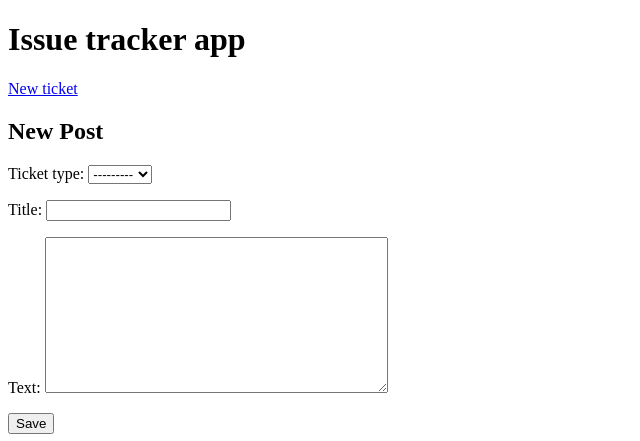
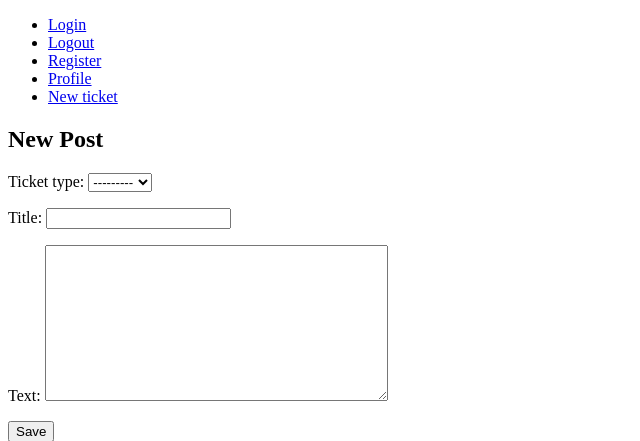
Before and after one commit to r-andy79/issue-tracker-app, a Django app: page /ticket/new/ in a window 1280 px wide. Shown: the top 441 px of the page, without its empty margins (0-640 px from the left). Run offline with Django 3.2, Linux system fonts and the light colour scheme.

Commit message:
Added log out functionality

```diff
--- a/issue_tracker/settings.py
+++ b/issue_tracker/settings.py
@@ -120,3 +120,4 @@ USE_TZ = True
 
 STATIC_URL = '/static/'
 STATIC_ROOT = os.path.join(BASE_DIR, 'static')
+MESSAGE_STORAGE = 'django.contrib.messages.storage.session.SessionStorage'
--- a/issue_tracker_app/templates/issue_tracker_app/base.html
+++ b/issue_tracker_app/templates/issue_tracker_app/base.html
@@ -7,8 +7,22 @@
   <title>Document</title>
 </head>
 <body>
-  <h1>Issue tracker app</h1>
-  <a href="{% url 'ticket_new' %}">New ticket</a>
+  <nav>
+    <ul>
+      <li><a href="#">Login</a></li>
+      <li><a href="{% url 'logout' %}">Logout</a></li>
+      <li><a href="#">Register</a></li>
+      <li><a href="#">Profile</a></li>
+      <li><a href="#">New ticket</a></li>
+    </ul>
+  </nav>
+  {% if messages %}
+  <div>
+    {% for message in messages %}
+      {{ message }}
+    {% endfor %}
+  </div>
+  {% endif %}
   {% block content %}
   {% endblock %}
 </body>
--- a/issue_tracker_app/templates/issue_tracker_app/ticket_detail.html
+++ b/issue_tracker_app/templates/issue_tracker_app/ticket_detail.html
@@ -1,8 +1,7 @@
 {% extends 'issue_tracker_app/base.html' %}
 {% block content %}
 <div class="ticket">
-  {{ ticket.title}}
-  {{ ticket.text }}
-
+  <h2>{{ ticket.title}}</h2>
+  <p>{{ ticket.text }}</p>
 </div>
 {% endblock %}
--- a/issue_tracker_app/templates/issue_tracker_app/ticket_list.html
+++ b/issue_tracker_app/templates/issue_tracker_app/ticket_list.html
@@ -8,6 +8,7 @@
     <p>{{ ticket.ticket_type }}</p>
     <p>{{ ticket.ticket_status }}</p>
     <p>{{ ticket.text }}</p>
+    <p>votes: {{ ticket.upvotes }}</p>
     <p>{{ ticket.published_date }}</p>
     {% endif %}
     {% endfor %}
--- a/issue_tracker_app/urls.py
+++ b/issue_tracker_app/urls.py
@@ -4,5 +4,6 @@ from . import views
 urlpatterns = [
     path('', views.ticket_list, name='ticket_list'),
     path('ticket/<int:pk>/', views.ticket_detail, name='ticket_detail'),
-    path('ticket/new/', views.ticket_new, name='ticket_new')
+    path('ticket/new/', views.ticket_new, name='ticket_new'),
+    path('accounts/logout', views.logout, name='logout')
 ]
--- a/issue_tracker_app/views.py
+++ b/issue_tracker_app/views.py
@@ -1,5 +1,6 @@
-from django.shortcuts import render, get_object_or_404, redirect
+from django.shortcuts import render, get_object_or_404, redirect, reverse
 from django.utils import timezone
+from django.contrib import auth, messages
 from .models import Ticket
 from .forms import TicketForm
 
@@ -26,3 +27,9 @@ def ticket_new(request):
     else:
         form = TicketForm()
     return render(request, 'issue_tracker_app/ticket_edit.html', {'form': form})
+
+
+def logout(request):
+    auth.logout(request)
+    messages.success(request, 'You have successfully been logged out')
+    return redirect(reverse('ticket_list'))
```
